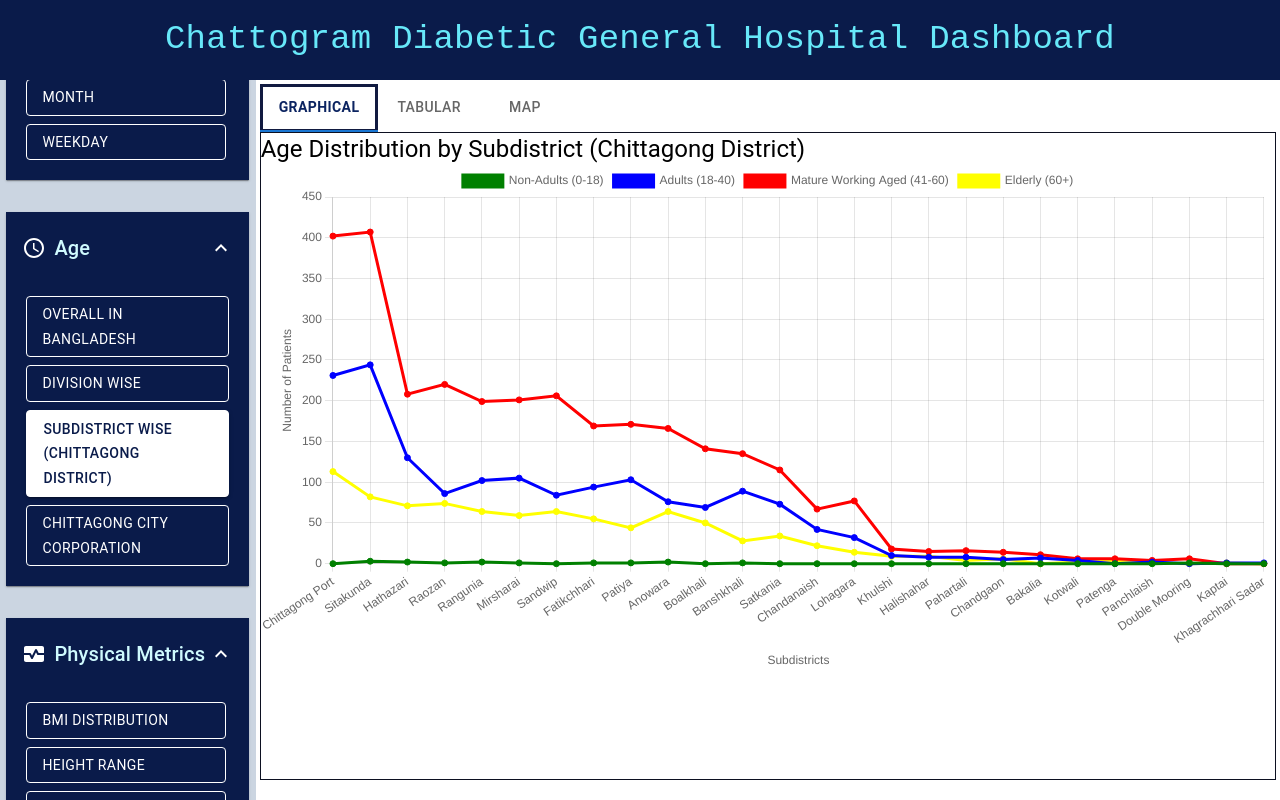
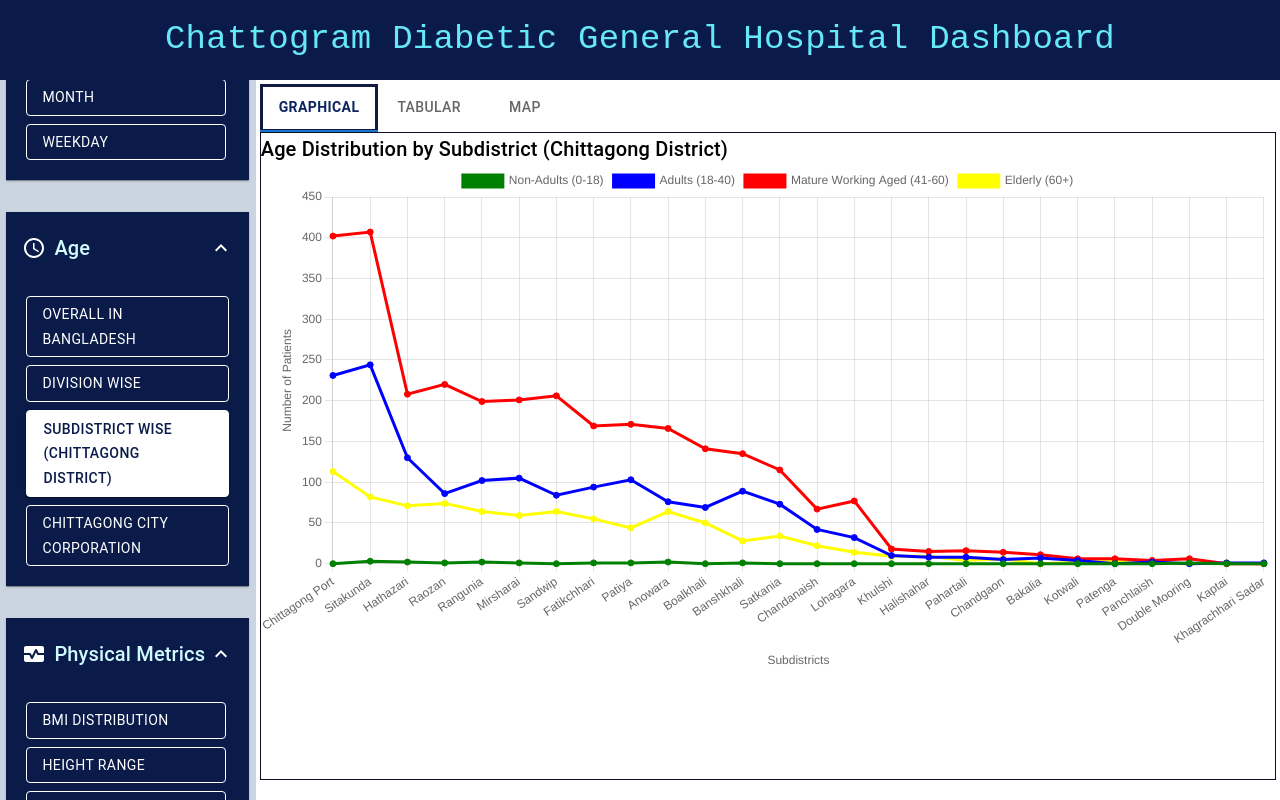
Before and after one commit to Brainless-Loco/cdgh, a React (Create React App) app: page / in a window 1280 px wide. Both pictures are taken after a click on the button "SUBDISTRICT WISE (CHITTAGONG DISTRICT)". Built offline with nearby package versions, Linux system fonts and the light colour scheme.

Commit message:
Basic UI Updates

```diff
--- a/src/components/visualization/Age/AgeCategoryLineGraphChittagong.js
+++ b/src/components/visualization/Age/AgeCategoryLineGraphChittagong.js
@@ -160,8 +160,8 @@ export default function AgeCategoryLineGraphChittagong({ setTableRows, setTableC
 
     return (
         <Box className="h-full w-full">
-            <Typography variant="h5">Age Distribution by Subdistrict (Chittagong District)</Typography>
-            <Box className="h-[90%] w-full overflow-hidden flex justify-center">
+            <Typography variant="h6">Age Distribution by Subdistrict (Chittagong District)</Typography>
+            <Box className="h-[95%] w-full overflow-hidden flex justify-center">
                 <Line data={data} options={options} />
             </Box>
         </Box>
--- a/src/components/visualization/Age/ChittagongCityCorpAgeDistribution .js
+++ b/src/components/visualization/Age/ChittagongCityCorpAgeDistribution .js
@@ -161,7 +161,7 @@ export default function AgeDistributionChittagongCityCorp({ setTableRows, setTab
 
     return (
         <Box className="h-full w-full">
-            <Box className="h-[95%] w-full flex justify-center items-center">
+            <Box className="h-[97%] w-full flex justify-center items-center">
                 <Line data={data} options={options} />
             </Box>
         </Box>
```
